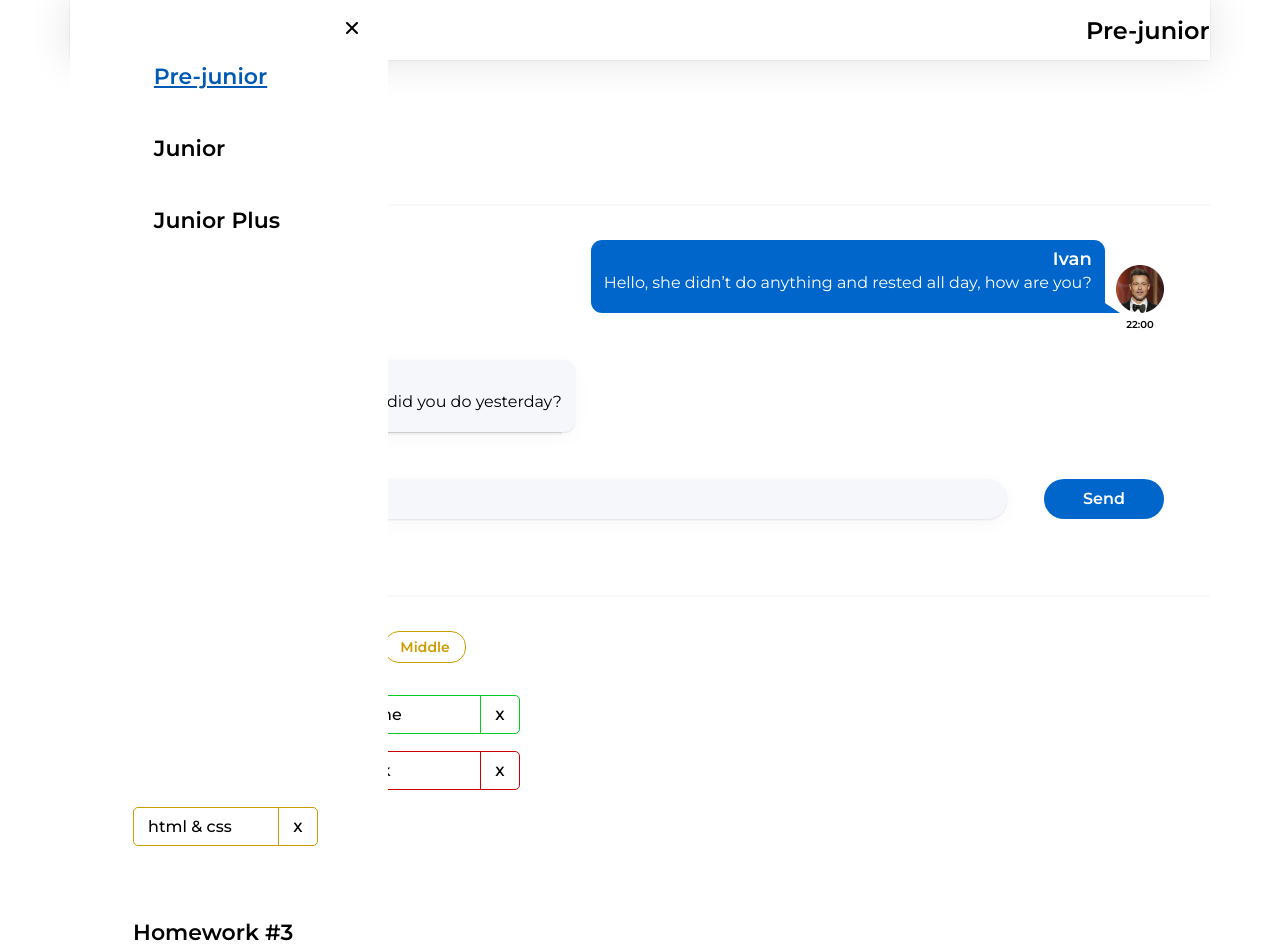
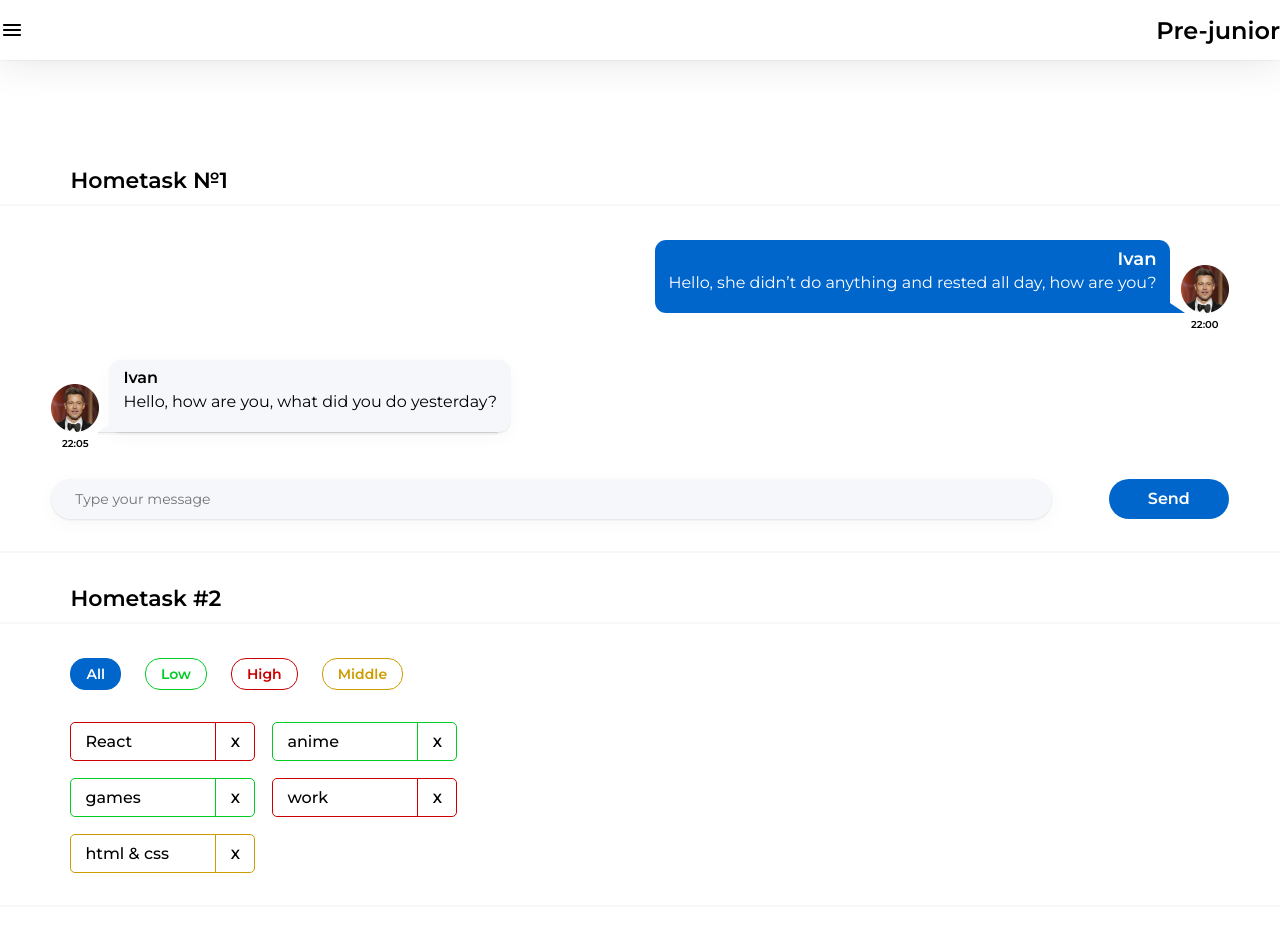
Before and after one commit to Katherina17/todoHW, a React (Create React App) app: page /#/pre-junior in a window 1280 px wide. Shown: the top 944 px of the page. Built offline with nearby package versions, Linux system fonts and the light colour scheme.

Commit message:
feat: add style to burger-menu

```diff
--- a/src/s2-homeworks/hw01/HW1.module.css
+++ b/src/s2-homeworks/hw01/HW1.module.css
@@ -1,6 +1,6 @@
 #hw1 {
     margin-top: 107px;
-    margin-bottom: 32px;
+    padding-bottom: 32px;
 }
 
 .wrapper{
--- a/src/s2-homeworks/hw01/HW1.tsx
+++ b/src/s2-homeworks/hw01/HW1.tsx
@@ -73,6 +73,7 @@ const HW1 = () => {
                     <MessageSender M={Message} />
                 </div>
             </div>
+            <BorderTitle marginTop={'32px'}/>
         </div>
     )
 }
--- a/src/s2-homeworks/hw01/border-title/BorderTitle.tsx
+++ b/src/s2-homeworks/hw01/border-title/BorderTitle.tsx
@@ -1,7 +1,13 @@
 import s4 from './BorderTitle.module.css';
 
-export const BorderTitle = () => {
+type BorderTitlePropsType = {
+    marginTop?: string,
+    marginBottom?: string;
+}
+
+export const BorderTitle = (props: BorderTitlePropsType) => {
+    const{marginTop, marginBottom} = props;
     return (
-        <div className={s4.borderTitle}> </div>
+        <div className={s4.borderTitle} style={{marginTop: marginTop, marginBottom: marginBottom}}> </div>
     )
 }
--- a/src/s2-homeworks/hw02/HW2.tsx
+++ b/src/s2-homeworks/hw02/HW2.tsx
@@ -62,7 +62,7 @@ function HW2() {
     }
 
     return (
-        <div className={s2.hw2} >
+        <div>
             <h2 className={s2.hwTitle} id={s2.wrapper}>Hometask #2</h2>
             <BorderTitle/>
             <div className={s.hw} id={s2.wrapper}>
@@ -73,6 +73,7 @@ function HW2() {
                     filter={filter}
                 />
             </div>
+            <BorderTitle marginTop={'32px'}/>
         </div>
     )
 }
--- a/src/s2-homeworks/hw03/HW3.tsx
+++ b/src/s2-homeworks/hw03/HW3.tsx
@@ -53,7 +53,10 @@ const HW3 = () => {
                     addUserCallback={addUserCallback}
                 />
             </div>
+            <BorderTitle marginTop={'204px'}/>
         </div>
+
+
     )
 }
 
--- a/src/s2-homeworks/hw05/HW5.tsx
+++ b/src/s2-homeworks/hw05/HW5.tsx
@@ -14,11 +14,12 @@ function HW5() {
     return (
         <HashRouter>
             {/*в gh-pages лучше работает HashRouter, с BrowserRouter скорее всего не пройдёт тест*/}
-            <div id={s.wrapper}>
+            <div className={s.App}>
                 <Layout>
                     <Pages />
                 </Layout>
             </div>
+
         </HashRouter>
     )
 }
--- a/src/s2-homeworks/hw05/header/Header.module.css
+++ b/src/s2-homeworks/hw05/header/Header.module.css
@@ -1,5 +1,4 @@
 .burgerMenuIcon {
-    background: black;
 }
 
 .header {
@@ -11,6 +10,7 @@
     align-items: center;
 }
 
+
 .header h1 {
     font-weight: 600;
     font-size: 24px;
--- a/src/s2-homeworks/hw05/layout/Layout.tsx
+++ b/src/s2-homeworks/hw05/layout/Layout.tsx
@@ -1,6 +1,7 @@
 import React, { FC, ReactNode, useEffect, useState } from 'react'
 import { Header } from '../header/Header'
 import { Sidebar } from '../sidebar/Sidebar'
+import s from '../../../s1-main/App.module.css'
 
 type PropsType = {
     children: ReactNode
--- a/src/s2-homeworks/hw05/sidebar/Sidebar.module.css
+++ b/src/s2-homeworks/hw05/sidebar/Sidebar.module.css
@@ -3,21 +3,25 @@
     height: 100%;
     position: absolute;
     z-index: 2;
-    display: flex;
     flex-direction: column;
     padding: 16px 24px 0 0;
     width: 22.65rem;
-
+    display: none;
 }
 
 .sidebar.open {
-    background: #00cc22;
+    display: flex;
+    transition: all 0.5s ease-in-out;
 }
 
 .background {
-    background-color: black;
+    background: black;
     opacity: 0.3;
-
+    position: absolute;
+    height: 100%;
+    width: 100%;
+    top: 0;
+    z-index: 1;
 }
 
 .nav {
```
